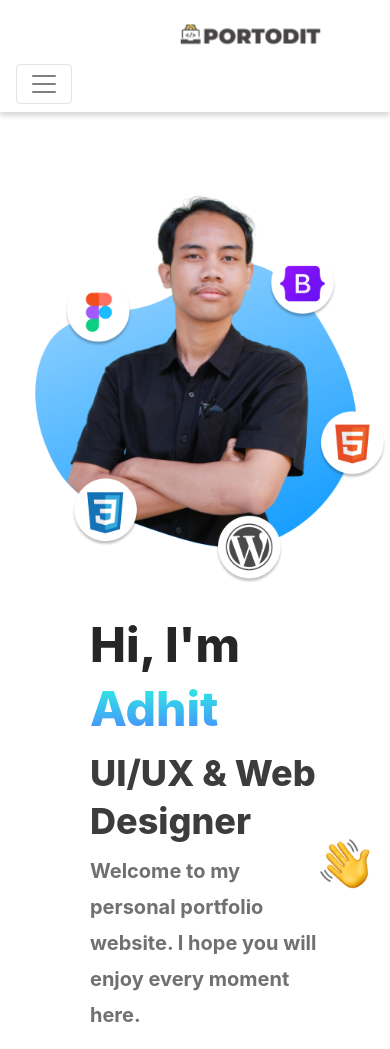
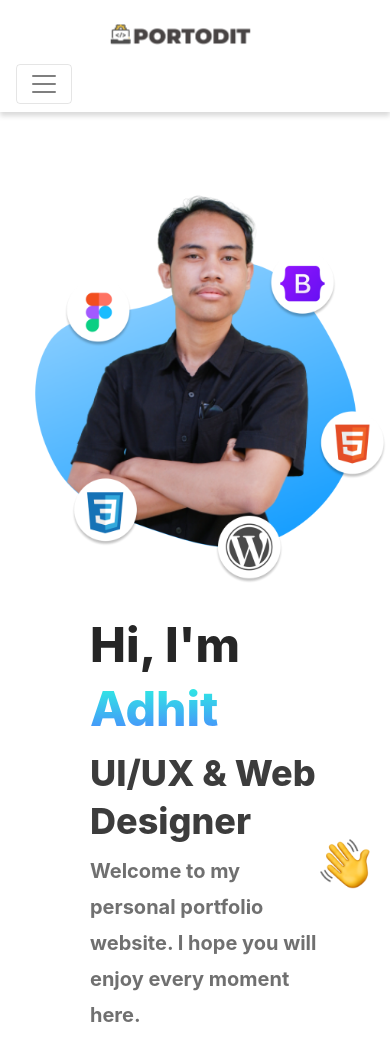
Before and after one commit to moylie/PORTODIT, a plain HTML site: page index.html in a window 390 px wide. Drawn offline with nearby package versions, Linux system fonts and the light colour scheme.

Commit message:
update 4

```diff
--- a/index.html
+++ b/index.html
@@ -38,7 +38,7 @@
     .navbar-brand img {
       width: 279px;
       height: 46px;
-      margin-left: 95px;
+      margin-left: 25px;
       scale: 0.5;
     }
 
@@ -148,6 +148,12 @@
   margin-top: -210px;
 }
 
+.navbar-brand img {
+      width: 279px;
+      height: 46px;
+      scale: 0.5;
+    }
+
 }
 
 
```
